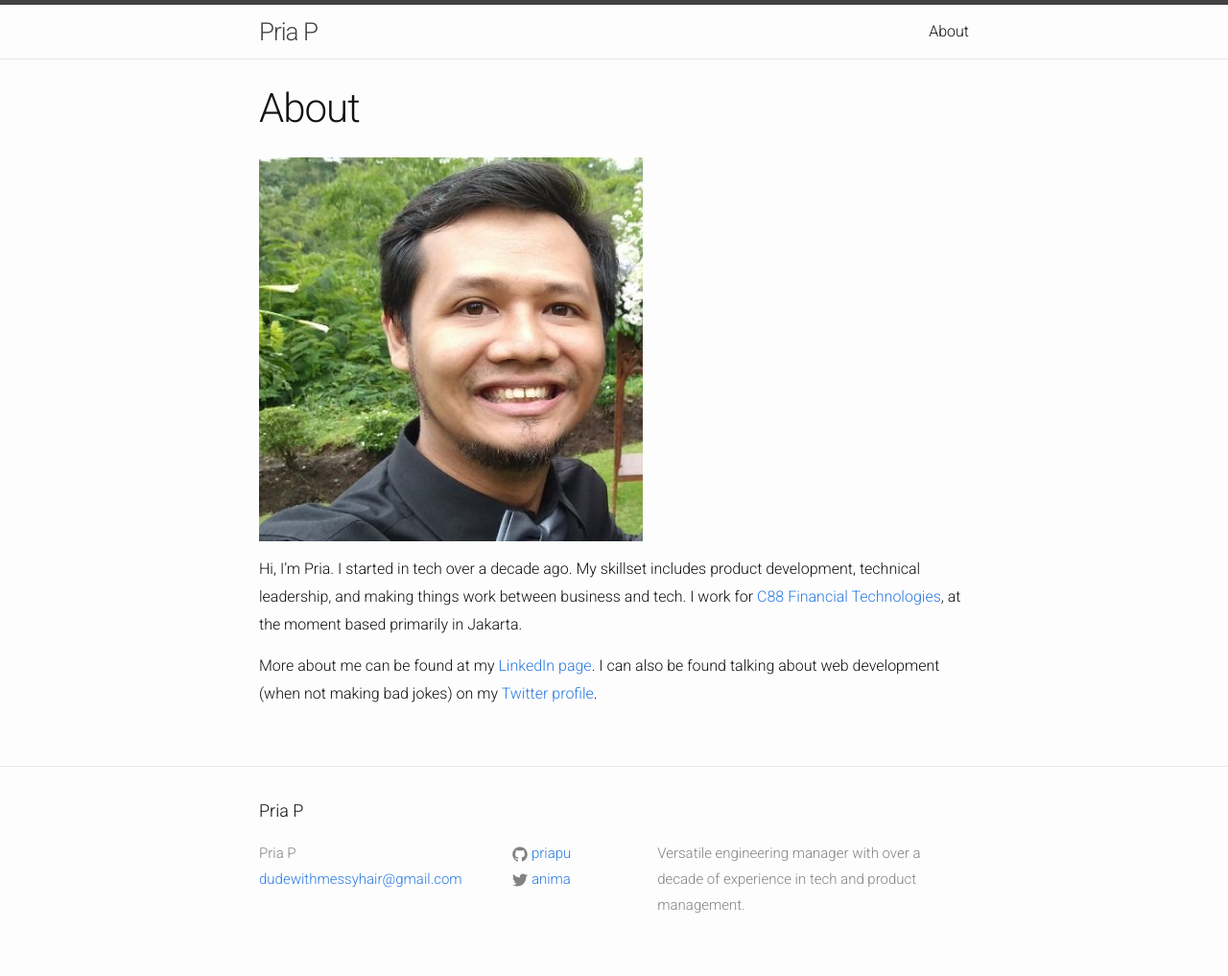
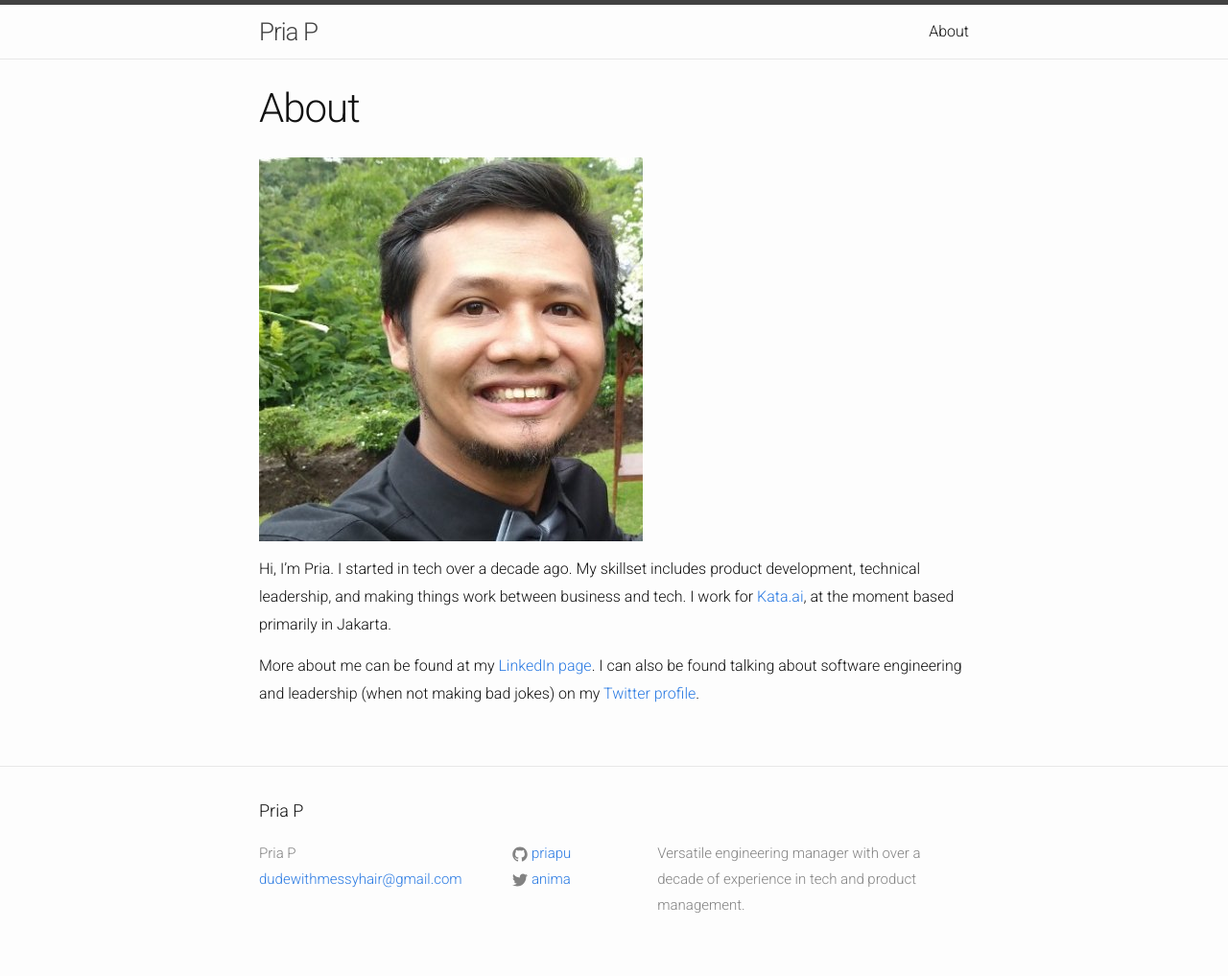
Before and after one commit to priapu/priapu.github.io, a Jekyll site: the page built from about.md, in a window 1280 px wide. Shown: the whole page at 96% size. Built offline with Jekyll 4.4.1, drawn with Linux system fonts in a browser that asks for light colours.

Commit message:
Updated about page

```diff
--- a/about.md
+++ b/about.md
@@ -4,8 +4,8 @@
 permalink: /about/
 ---
 
-![Pria Purnama](/images/profile_picture.jpg "Pria Purnama")
+![Pria](/images/profile_picture.jpg "Pria")
 
-Hi, I'm Pria. I started in tech over a decade ago. My skillset includes product development, technical leadership, and making things work between business and tech. I work for [C88 Financial Technologies](http://www.c88fin.com), at the moment based primarily in Jakarta.
+Hi, I'm Pria. I started in tech over a decade ago. My skillset includes product development, technical leadership, and making things work between business and tech. I work for [Kata.ai](https://kata.ai/), at the moment based primarily in Jakarta.
 
-More about me can be found at my [LinkedIn page](http://id.linkedin.com/in/priapurnama/). I can also be found talking about web development (when not making bad jokes) on my [Twitter profile](https://twitter.com/anima).
+More about me can be found at my [LinkedIn page](http://id.linkedin.com/in/priapurnama/). I can also be found talking about software engineering and leadership (when not making bad jokes) on my [Twitter profile](https://twitter.com/anima).
```
